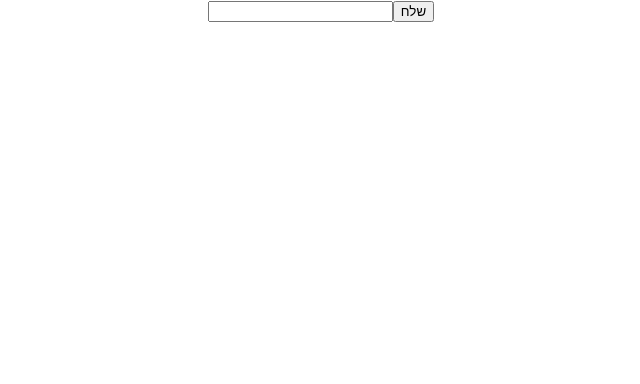
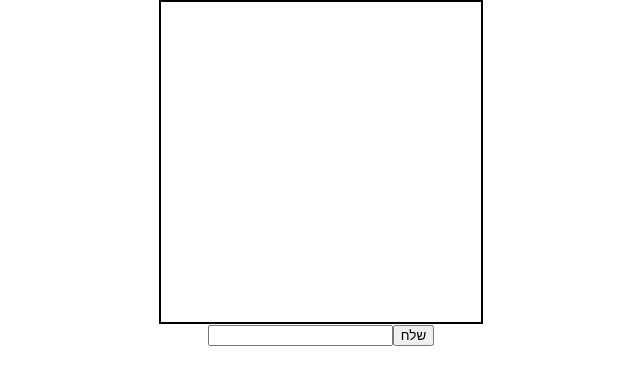
Before and after one commit to ArielShabi/ZoomOut, a React (Create React App) app in the folder client/: page / in a window 1280 px wide. Shown: the top 384 px of the page, without its empty margins (319-959 px from the left). Built offline with nearby package versions, Linux system fonts and the light colour scheme.

Commit message:
Added a basic message list view

```diff
--- a/client/src/components/ChatWindow.jsx
+++ b/client/src/components/ChatWindow.jsx
@@ -1,8 +1,10 @@
 import React from 'react';
 import CreateMessagePanel from './CreateMessagePanel';
+import MessageListPanel from './MessageListPanel';
 
 const ChatWindow = () => (
     <div>
+        <MessageListPanel />
         <CreateMessagePanel />
     </div>
 )
--- /dev/null
+++ b/client/src/components/MessageListPanel/MessageListPanel.jsx
@@ -0,0 +1,9 @@
+import React from 'react';
+import './message-list-panel.css';
+
+const MessageListPanel = () => (
+    <div className="message-list-panel">
+    </div>
+)
+
+export default MessageListPanel;
--- /dev/null
+++ b/client/src/components/MessageListPanel/index.js
@@ -0,0 +1,3 @@
+import MessageListPanel from './MessageListPanel';
+
+export default MessageListPanel;
--- /dev/null
+++ b/client/src/components/MessageListPanel/message-list-panel.css
@@ -0,0 +1,8 @@
+.message-list-panel{
+    width: 20em;
+    height: 20em;
+    border: black 2px;
+    border-style: solid;
+    margin-right: auto;
+    margin-left: auto;
+}
```
